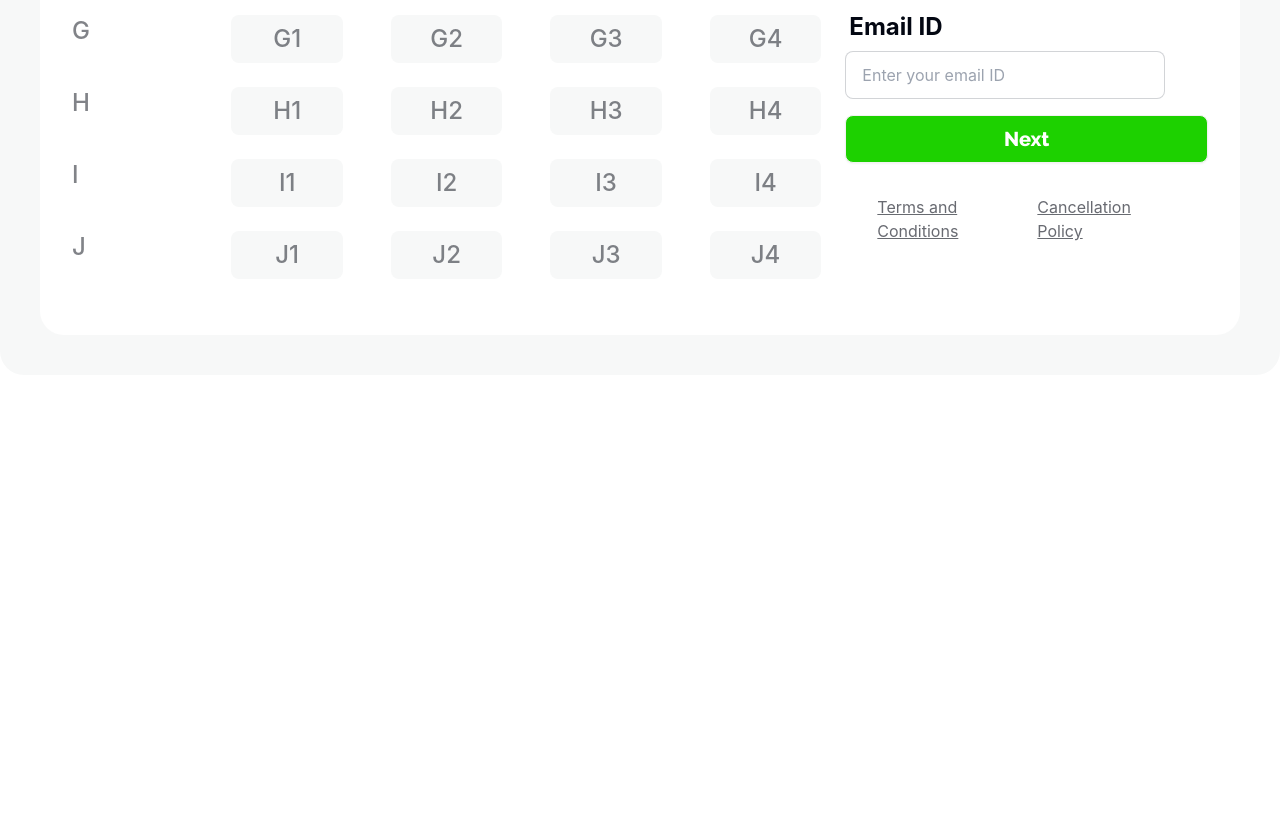
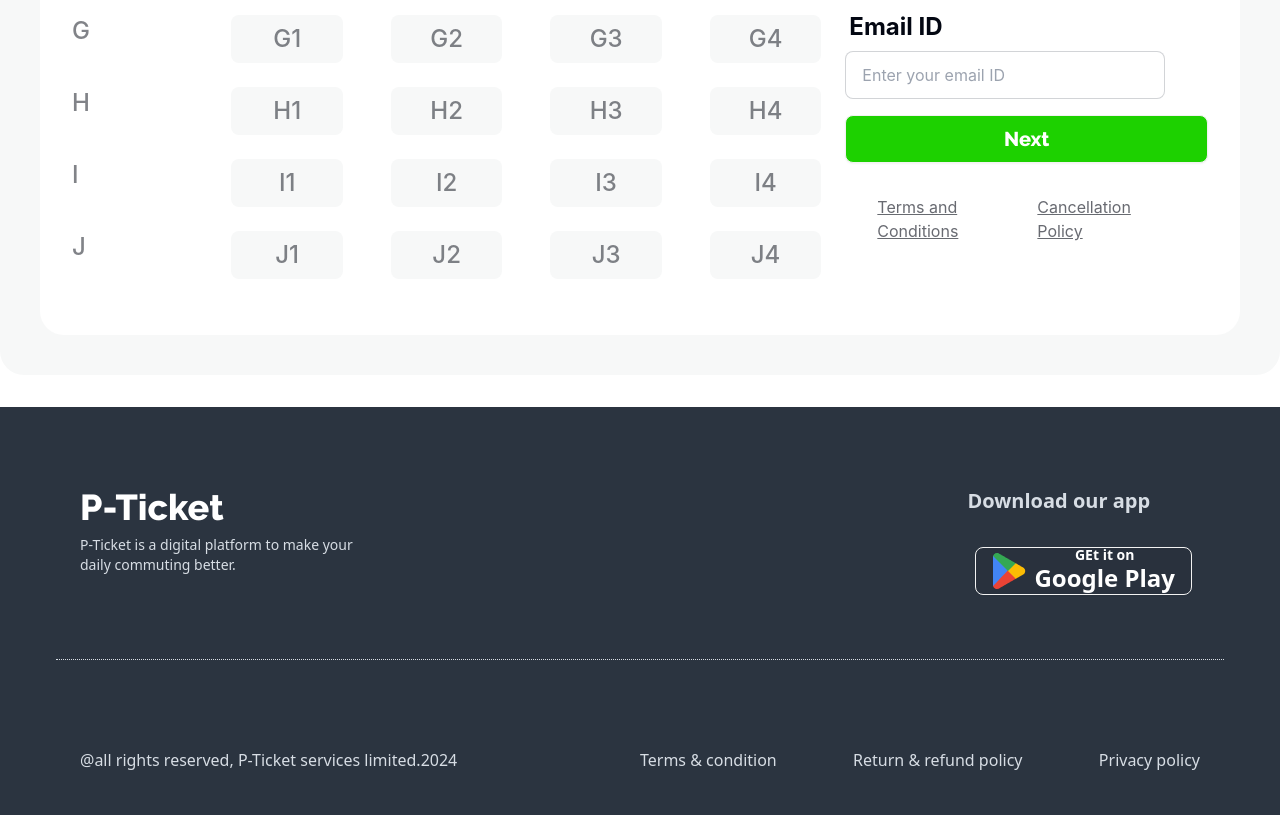
Before and after one commit to FARUK2059/Mil-5-MD-29-Assinment-5, a plain HTML site: page index.html in a window 1280 px wide. Shown: the part 2644-3459 px from the top of the page. Before the commit the page ends 3051 px from the top, so only its background shows below. Drawn offline with nearby package versions, Linux system fonts and the light colour scheme.

Commit message:
first web complate

```diff
--- a/index.html
+++ b/index.html
@@ -404,7 +404,41 @@
 
     </section>
 
-    <footer>
+    <footer class=" p-10 bg-neutral text-neutral-content">
+
+        <footer class="footer p-10 bg-neutral text-neutral-content justify-between ">
+            <aside>
+                <h1 class="font-extrabold font-raleway text-4xl text-[#FFFFFF] ">P-Ticket</h1>
+                <p>P-Ticket is a digital platform to make your <br> daily commuting better.</p>
+            </aside>
+            <nav>
+                <h1 class="text-xl font-semibold">Download our app</h1>
+                <div class="p-2">
+                    <button class="btn  bg-[#0307120D] mt-4 ">
+                        <img src="./images/playstore.png" alt="">
+                        <div>
+                            <p class="text-[#FFFFFF] ">GEt it on</p>
+                            <h1 class="text-2xl text-[#FFFFFF] ">Google Play</h1>
+                        </div>
+                    </button>
+                </div>
+            </nav>
+        </footer>
+
+            <hr class="m-4 p-4" style="border-top: dotted 1px" />
+
+            <nav class="grid grid-cols-2 p-10 justify-between">
+                <nav>
+                    <p>@all rights reserved, P-Ticket services limited.2024</p>
+                </nav>
+                <nav class="lg:flex justify-between">
+                    <p>Terms & condition</p>
+                    <p>Return & refund policy</p>
+                    <p>Privacy policy</p>
+                </nav>
+            </nav>
+
+
 
     </footer>
 
```
